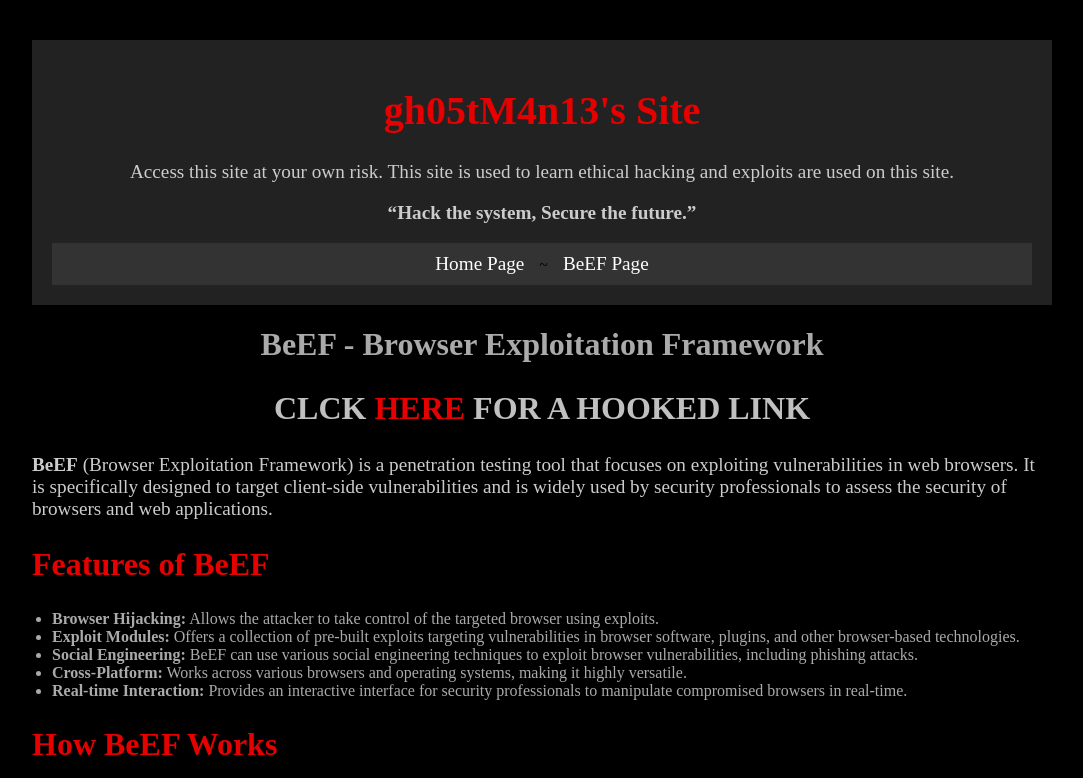
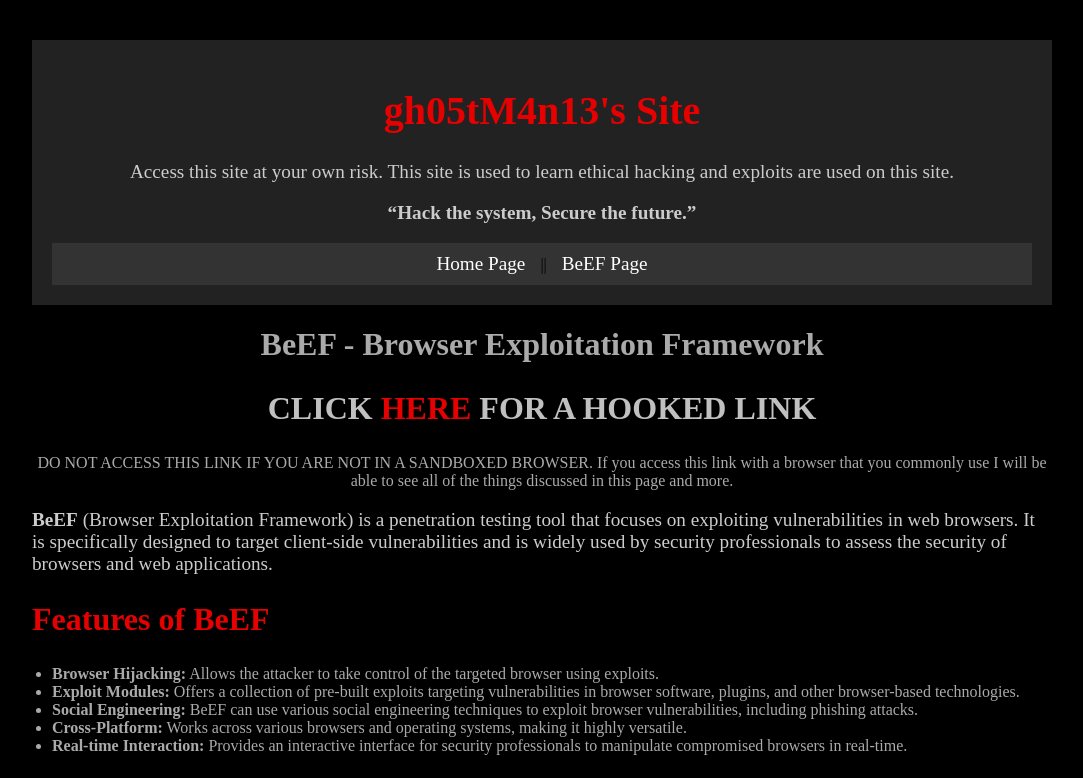
Before and after one commit to gh05tM4n13/gh05tM4n13.github.io, a plain HTML site: page learning/beef.html in a window 1280 px wide. Shown: the top 778 px of the page, without its empty margins (98-1181 px from the left). Drawn offline with Linux system fonts and the light colour scheme.

Commit message:
Updates to let people know about the hooked link

```diff
--- a/learning/beef.html
+++ b/learning/beef.html
@@ -13,7 +13,8 @@
 
     <body>
         <h1>BeEF - Browser Exploitation Framework</h1>
-        <h2 style="text-align: center; color:silver;"><b>CLCK <a href="hooked.html">HERE</a> FOR A HOOKED LINK</b></h2>
+        <h2 style="text-align: center; color:silver;"><b>CLICK <a href="hooked.html">HERE</a> FOR A HOOKED LINK</b></h2>
+        <figcaption>DO NOT ACCESS THIS LINK IF YOU ARE NOT IN A SANDBOXED BROWSER. If you access this link with a browser that you commonly use I will be able to see all of the things discussed in this page and more.</figcaption>
 
         <p><strong>BeEF</strong> (Browser Exploitation Framework) is a penetration testing tool that focuses on
             exploiting vulnerabilities in web browsers. It is specifically designed to target client-side
--- a/learning/scripts/dynamicHeaderFooter.js
+++ b/learning/scripts/dynamicHeaderFooter.js
@@ -17,7 +17,7 @@
                 menuItem.href = item.url; // Assuming each menu item has a 'url' property in JSON
 
                 // Preappend the ~ for seperator
-                if (count !== 0) nav.append("~");
+                if (count !== 0) nav.append("||");
 
                 // Append menu item to the container
                 nav.appendChild(menuItem);
```
Also changed, not shown: learning/hooked.html (+1 -0 lines).
